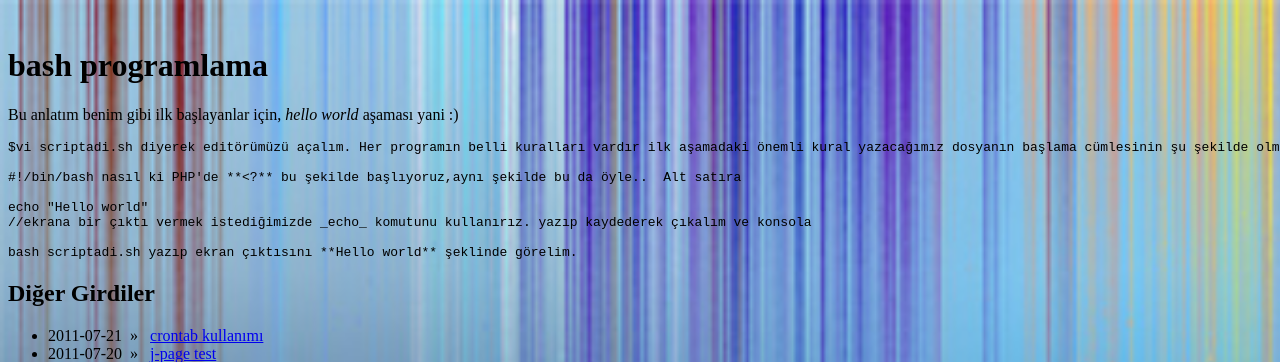
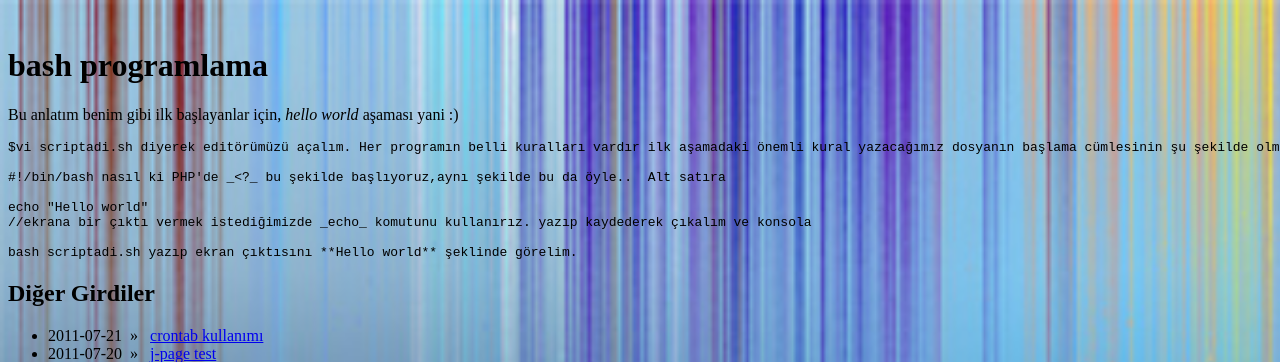
Before and after one commit to Seylul/seylul.github.io, a Jekyll site: the page built from 9/_posts/2011-07-25-bash-programlama.md, in a window 1280 px wide. Shown: the top 362 px of the page. Built offline with Jekyll 4.4.1, drawn with Linux system fonts in a browser that asks for light colours; comment, search, counter and statistics services are not loaded.

```diff
--- a/9/_posts/2011-07-25-bash-programlama.md
+++ b/9/_posts/2011-07-25-bash-programlama.md
@@ -9,7 +9,7 @@ diyerek editörümüzü açalım. Her programın belli kuralları vardır ilk a
 önemli kural yazacağımız dosyanın başlama cümlesinin şu şekilde olmasıdır.
 
 	#!/bin/bash
-nasıl ki PHP'de **<?** bu şekilde başlıyoruz,aynı şekilde bu da öyle..  Alt
+nasıl ki PHP'de _<?_ bu şekilde başlıyoruz,aynı şekilde bu da öyle..  Alt
 satıra
 
 	echo "Hello world"
```
